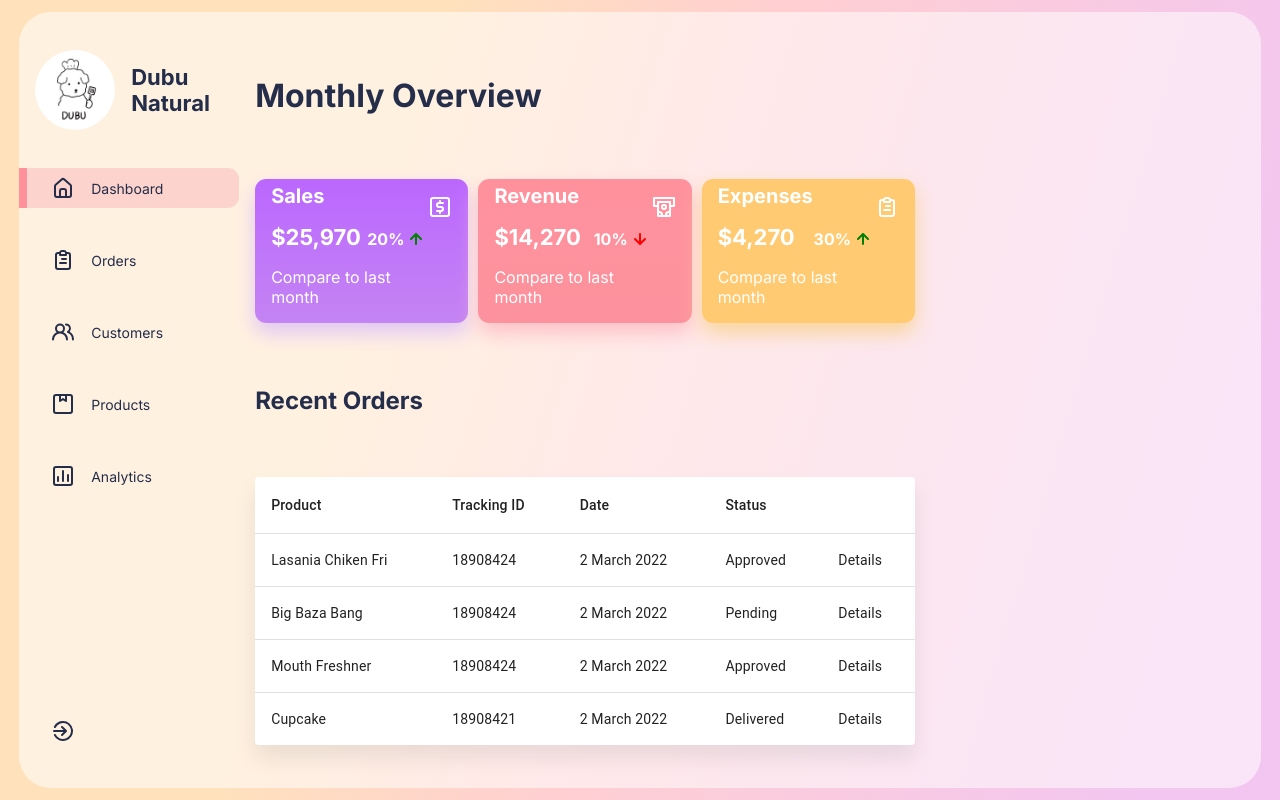
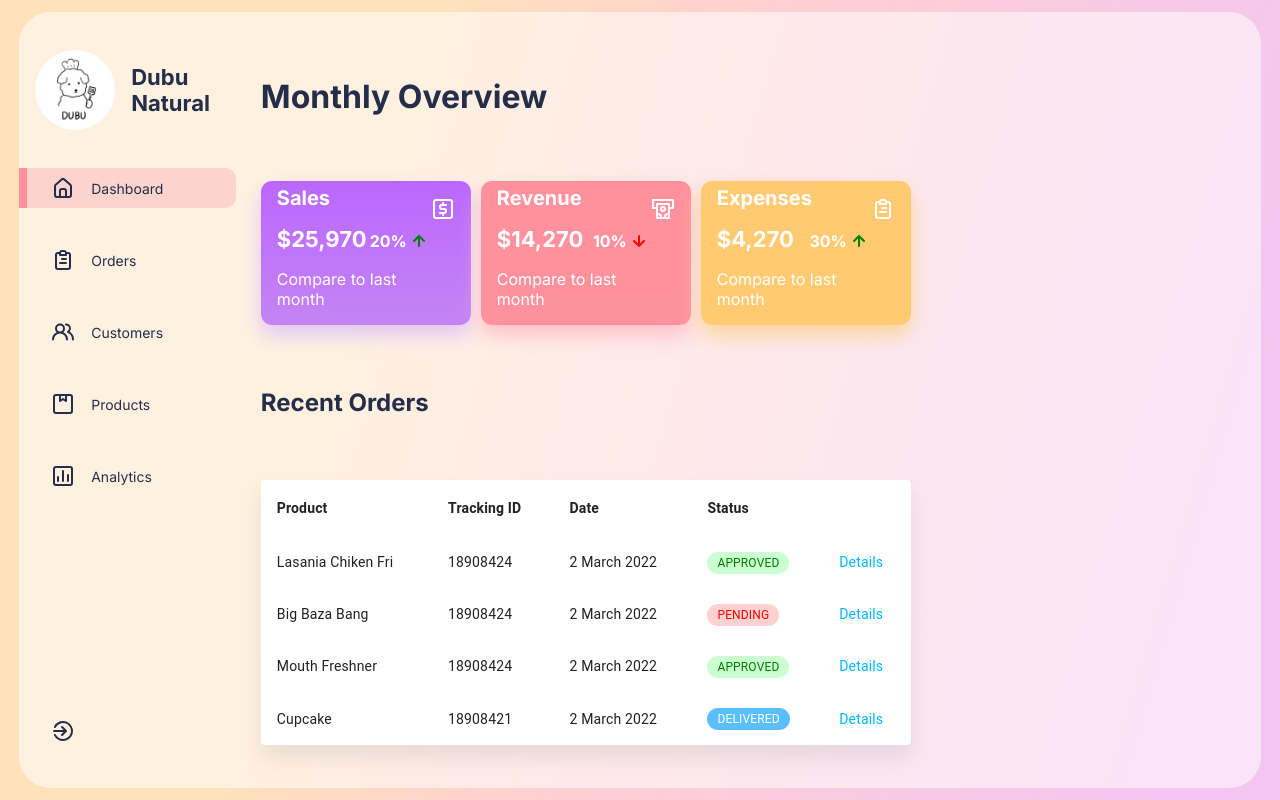
Before and after one commit to qiuyi0907/pet-shack-shop, a React (Create React App) app in the folder admin/: page / in a window 1280 px wide. Built offline with nearby package versions, Linux system fonts and the light colour scheme.

Commit message:
Table in Maindash completed

```diff
--- a/admin/src/App.css
+++ b/admin/src/App.css
@@ -33,7 +33,7 @@
   width: 97%;
   background: var(--glass);
   border-radius: 2rem;
-  gap: 16px;
+  gap: 25px;
   grid-template-columns: 2fr 6fr 3fr;
   overflow: hidden;
 }
--- a/admin/src/components/Table/Table.css
+++ b/admin/src/components/Table/Table.css
@@ -0,0 +1,26 @@
+.MuiTableRow-root > * {
+  padding: 10px;
+}
+
+.MuiTableRow-root.MuiTableRow-head > * {
+  font-weight: bold !important;
+}
+
+.Table td,
+th {
+  border: none !important;
+}
+
+.Table:first-child {
+  border-radius: 0.7rem !important;
+}
+.status {
+  padding: 4px 10px;
+  border-radius: 20px;
+  text-transform: uppercase;
+  font-size: 12px;
+}
+
+.Details {
+  color: #00b5ff !important;
+}
--- a/admin/src/components/Table/Table.jsx
+++ b/admin/src/components/Table/Table.jsx
@@ -18,6 +18,25 @@
   createData("Mouth Freshner", 18908424, "2 March 2022", "Approved"),
   createData("Cupcake", 18908421, "2 March 2022", "Delivered"),
 ];
+
+const makeStyle = (status) => {
+  if (status === "Approved") {
+    return {
+      background: "rgb(145 254 159 / 47%)",
+      color: "green",
+    };
+  } else if (status === "Pending") {
+    return {
+      background: "#ffadad8f",
+      color: "red",
+    };
+  } else {
+    return {
+      background: "#59bfff",
+      color: "white",
+    };
+  }
+};
 
 export default function BasicTable() {
   return (
@@ -47,8 +66,12 @@
                 </TableCell>
                 <TableCell align="left">{row.trackingId}</TableCell>
                 <TableCell align="left">{row.date}</TableCell>
-                <TableCell align="left">{row.status}</TableCell>
-                <TableCell align="left">Details</TableCell>
+                <TableCell align="left">
+                  <span className="status" style={makeStyle(row.status)}>
+                    {row.status}
+                  </span>
+                </TableCell>
+                <TableCell align="left" className="Details">Details</TableCell>
               </TableRow>
             ))}
           </TableBody>
```
